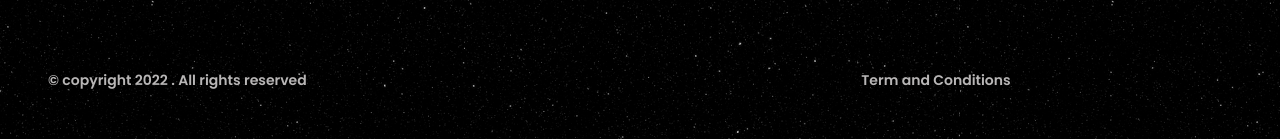
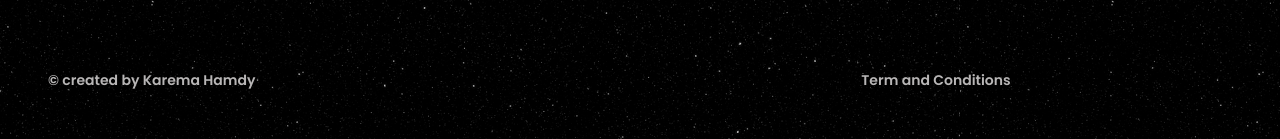
Before and after one commit to karemahamdy/animation-gsap, a plain HTML site: page index.html in a window 1280 px wide. Shown: the part 3705-3844 px from the top of the page. Drawn offline with nearby package versions, Linux system fonts and the light colour scheme; a web font is replaced by a local one.

Commit message:
add credit

```diff
--- a/index.html
+++ b/index.html
@@ -207,7 +207,7 @@
     <footer>
         <div class="container">
             <div class="left-side">
-                <p> &copy; copyright 2022 . All rights reserved</p>
+                <p> &copy; created by Karema Hamdy</p>
             </div>
             <div class="right-side center">
                 <p>Term and Conditions</p>
```
